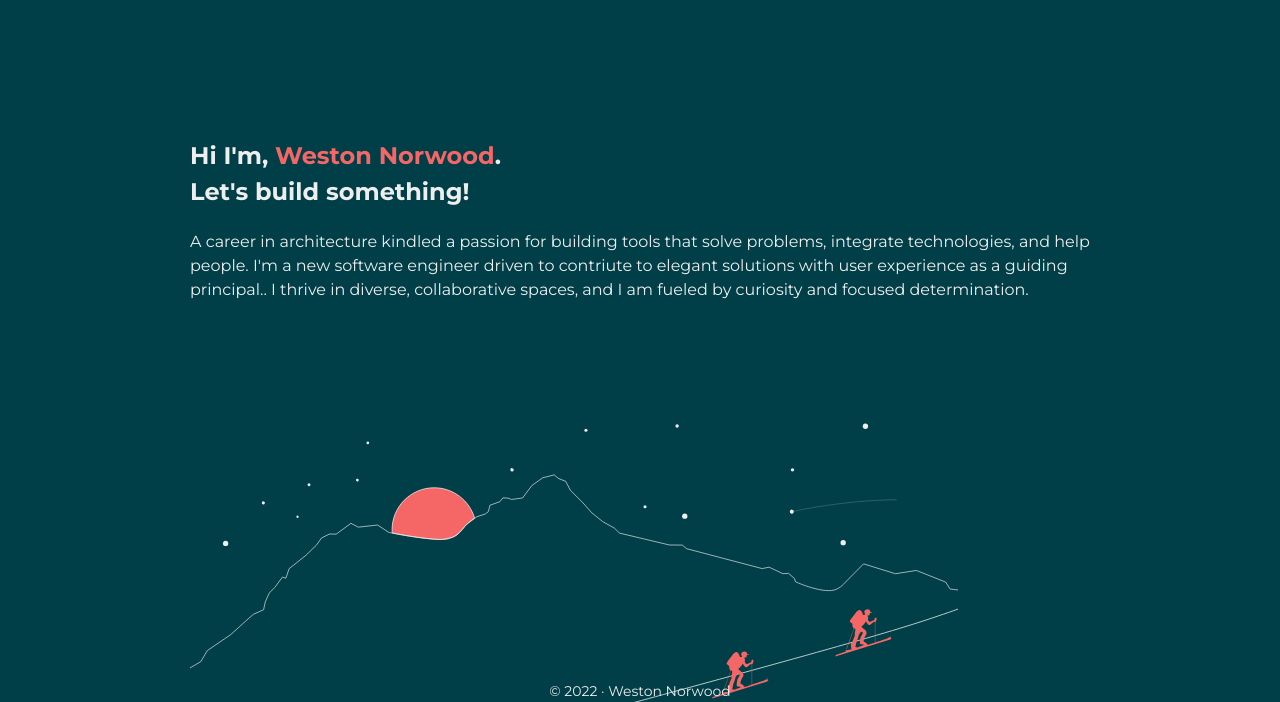
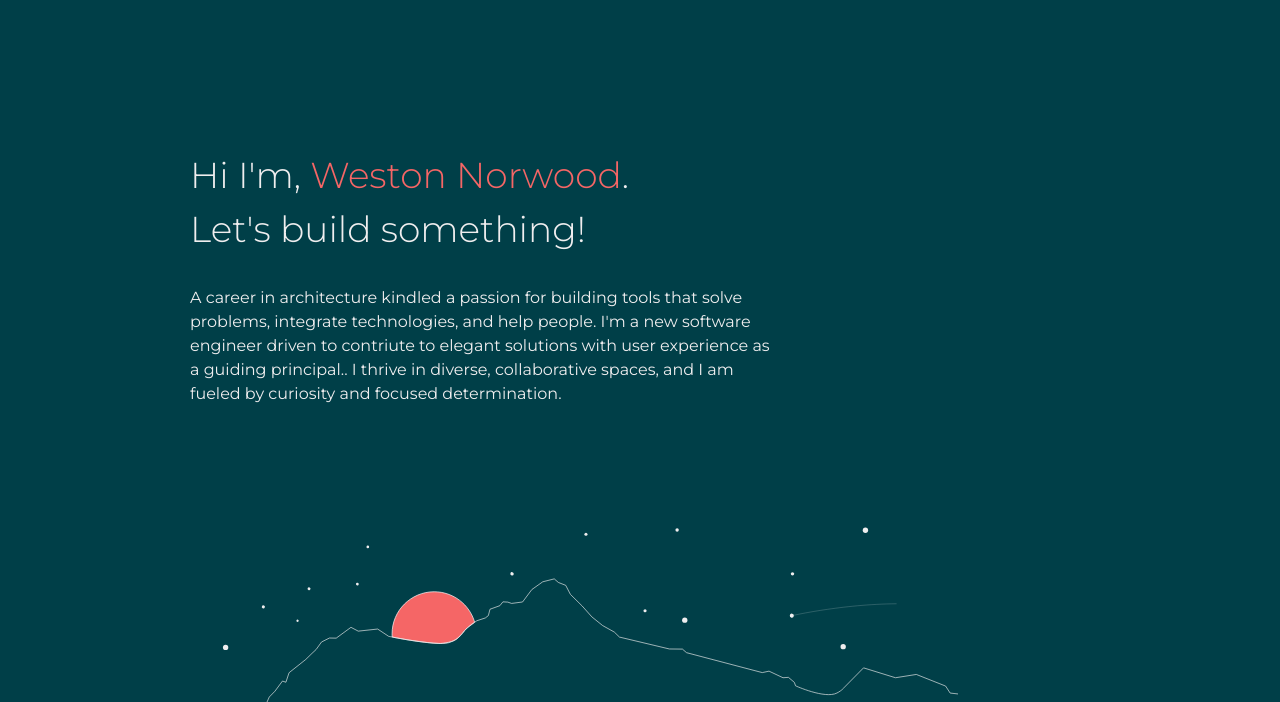
Before and after one commit to wheninseattle/portfolio, a Gatsby site: page / in a window 1280 px wide. Shown: the part 98-800 px from the top of the page. Built offline with nearby package versions, Linux system fonts and the light colour scheme; Gatsby itself is replaced by a stand-in of ours.

Commit message:
update styling

```diff
--- a/src/components/layout.css
+++ b/src/components/layout.css
@@ -151,10 +151,18 @@ hr {
 
 }
 /* Home Page */
-.intro-graphic{
+
+.welcome-content {
+  width: 65% ;
+}
+
+.welcome {
+  font-size: 2.25rem;
+  font-weight: 300;
+}
+/* .intro-graphic{
   max-height: 100px;
-  width: auto;
-}
+} */
 /* About Page */
 .about-image{
   border-radius: 50% 50%;
--- a/src/components/layout.js
+++ b/src/components/layout.js
@@ -42,8 +42,8 @@ const Layout = ({ children }) => {
           style={{
             marginTop: `var(--space-5)`,
             fontSize: `var(--font-sm)`,
-            position: 'absolute',
-            bottom: 0,
+            // position: 'absolute',
+            // bottom: 0,
           }}
         >
           © {new Date().getFullYear()} &middot; Weston Norwood
```
Also changed, not shown: src/components/layout/navbar.js (line endings or trailing spaces).
